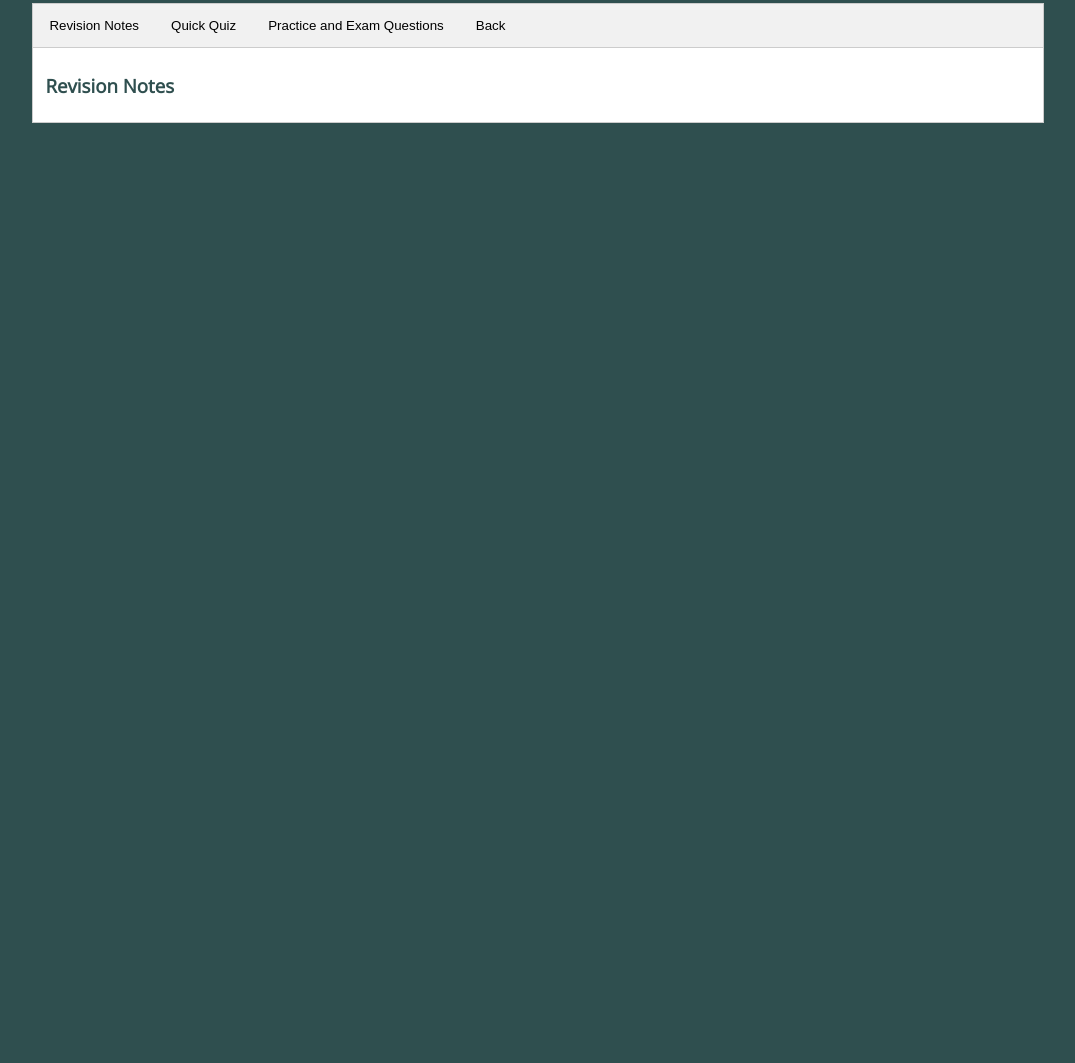
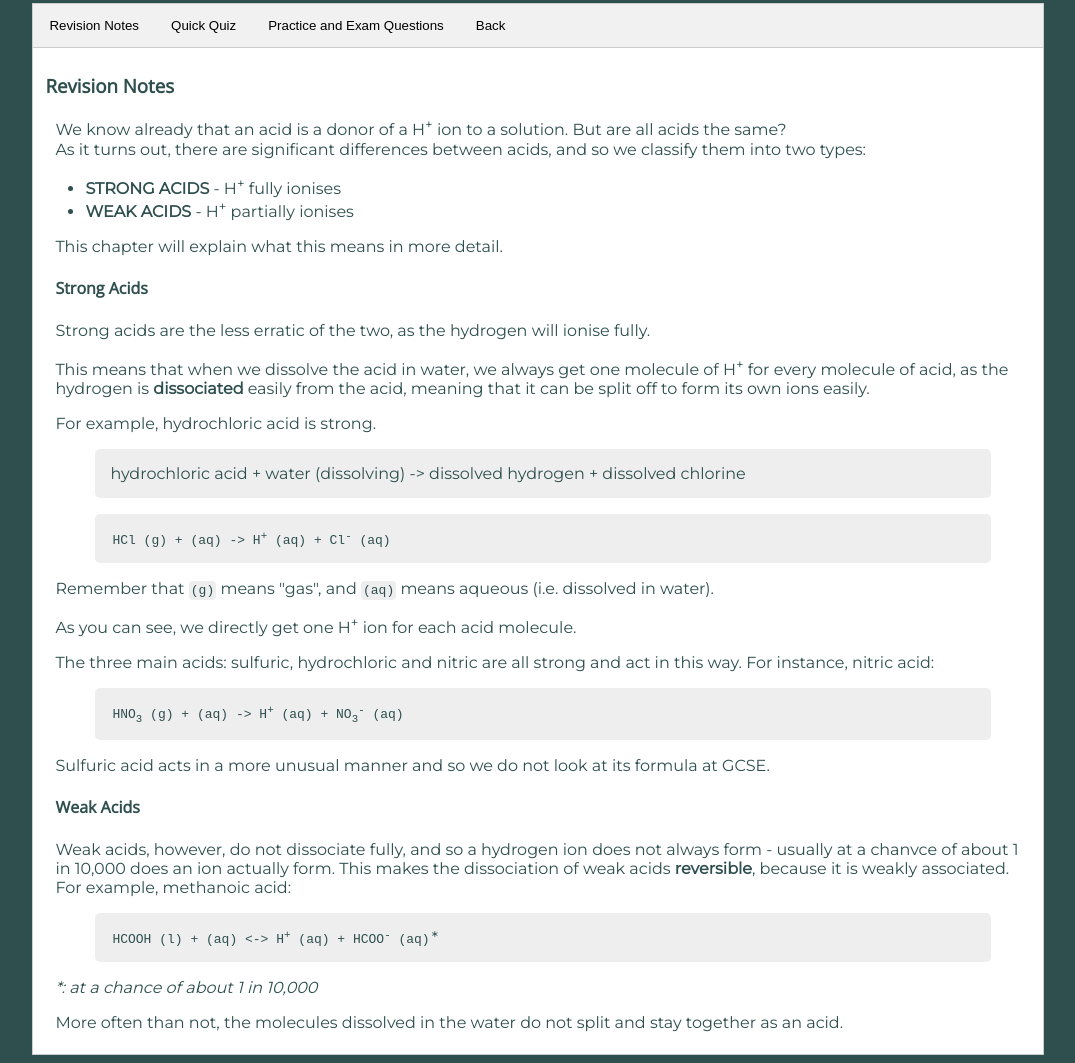
Before and after one commit to Cognitio-Education/cognitio, a plain HTML site: page chem/classifying_acids.html in a window 1280 px wide. Shown: the part 136-1199 px from the top of the page, without its empty margins (102-1177 px from the left). Before the commit the page ends 800 px from the top, so only its background shows below. Drawn offline with nearby package versions, Linux system fonts and the light colour scheme.

Commit message:
Classifying acids revision notes

```diff
--- a/chem/classifying_acids.html
+++ b/chem/classifying_acids.html
@@ -19,6 +19,41 @@
         </div>
         <div id="RevisionNotes" class="tabcontent">
             <h3>Revision Notes</h3>
+            <p>We know already that an acid is a donor of a H<sup>+</sup> ion to a solution. But are all acids the same? <br>
+            As it turns out, there are significant differences between acids, and so we classify them into two types: <br></p>
+            <ul>
+                <li><b>STRONG ACIDS</b> - H<sup>+</sup> fully ionises</li>
+                <li><b>WEAK ACIDS</b> - H<sup>+</sup> partially ionises</li>
+            </ul>
+            <p>This chapter will explain what this means in more detail.</p>
+            <h4>Strong Acids</h4>
+            <p>Strong acids are the less erratic of the two, as the hydrogen will ionise fully.</p>
+            <p>This means that when we dissolve the acid in water, we always get one molecule of H<sup>+</sup> for every molecule of acid, as the hydrogen is <b>dissociated</b> easily from the acid, meaning that it can be split off to form its own ions easily.</p>
+            <p>For example, hydrochloric acid is strong.</p>
+            <div class="quote">
+                <blockquote>
+                    <p>hydrochloric acid + water (dissolving) -> dissolved hydrogen + dissolved chlorine</p>
+                    <p><code>HCl (g) + (aq) -> H<sup>+</sup> (aq) + Cl<sup>-</sup> (aq)</code></p>
+                </blockquote>
+            </div>
+            <p>Remember that <code>(g)</code> means "gas", and <code>(aq)</code> means aqueous (i.e. dissolved in water).</p>
+            <p>As you can see, we directly get one H<sup>+</sup> ion for each acid molecule.</p>
+            <p>The three main acids: sulfuric, hydrochloric and nitric are all strong and act in this way. For instance, nitric acid:</p>
+            <div class="quote">
+                <blockquote>
+                    <p><code>HNO<sub>3</sub> (g) + (aq) -> H<sup>+</sup> (aq) + NO<sub>3</sub><sup>-</sup> (aq)</code></p>
+                </blockquote>
+            </div>
+            <p>Sulfuric acid acts in a more unusual manner and so we do not look at its formula at GCSE.</p>
+            <h4>Weak Acids</h4>
+            <p>Weak acids, however, do not dissociate fully, and so a hydrogen ion does not always form - usually at a chanvce of about 1 in 10,000 does an ion actually form. This makes the dissociation of weak acids <b>reversible</b>, because it is weakly associated. For example, methanoic acid:</p>
+            <div class="quote">
+                <blockquote>
+                    <p><code>HCOOH (l) + (aq) &lt;-> H<sup>+</sup> (aq) + HCOO<sup>-</sup> (aq)</code>*</p>
+                </blockquote>
+            </div>
+            <p><em>*: at a chance of about 1 in 10,000</em></p>
+            <p>More often than not, the molecules dissolved in the water do not split and stay together as an acid.</p>
         </div>
         <div id="QuickQuiz" class="tabcontent">
             <h3>Quick Quiz</h3>
```
